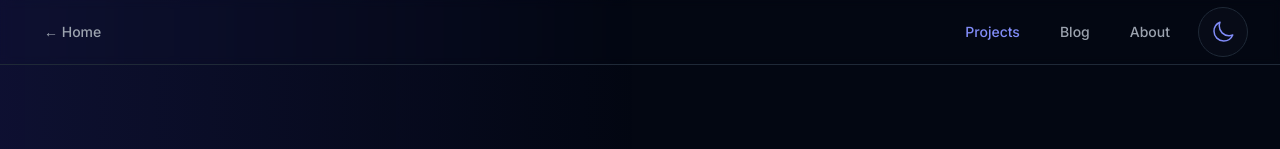
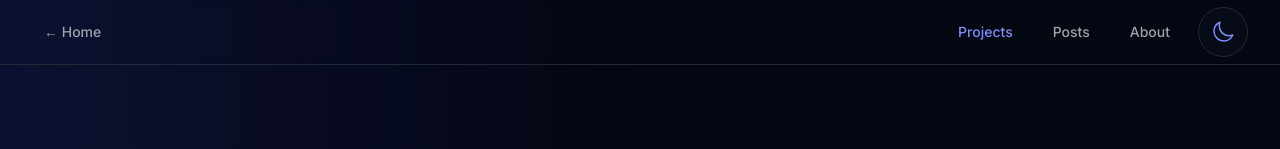
Before and after one commit to esceptico/website, a Next.js app: page /projects in a window 1280 px wide. Shown: the top 149 px of the page. Built offline with nearby package versions, Linux system fonts and the light colour scheme.

Commit message:
Update navigation links to use 'Posts' instead of 'Blog'

```diff
--- a/src/components/Navigation.tsx
+++ b/src/components/Navigation.tsx
@@ -14,12 +14,12 @@ export default function Navigation() {
   const modeLinks = mode === 'mle'
     ? [
         { href: '/projects', label: 'Projects' },
-        { href: '/blog/mle', label: 'Blog' },
+        { href: '/blog/mle', label: 'Posts' },
         { href: '/about', label: 'About' }
       ]
     : [
         { href: '/portfolio', label: 'Portfolio' },
-        { href: '/blog/photography', label: 'Blog' },
+        { href: '/blog/photography', label: 'Posts' },
         { href: '/about', label: 'About' }
       ];
 
```
